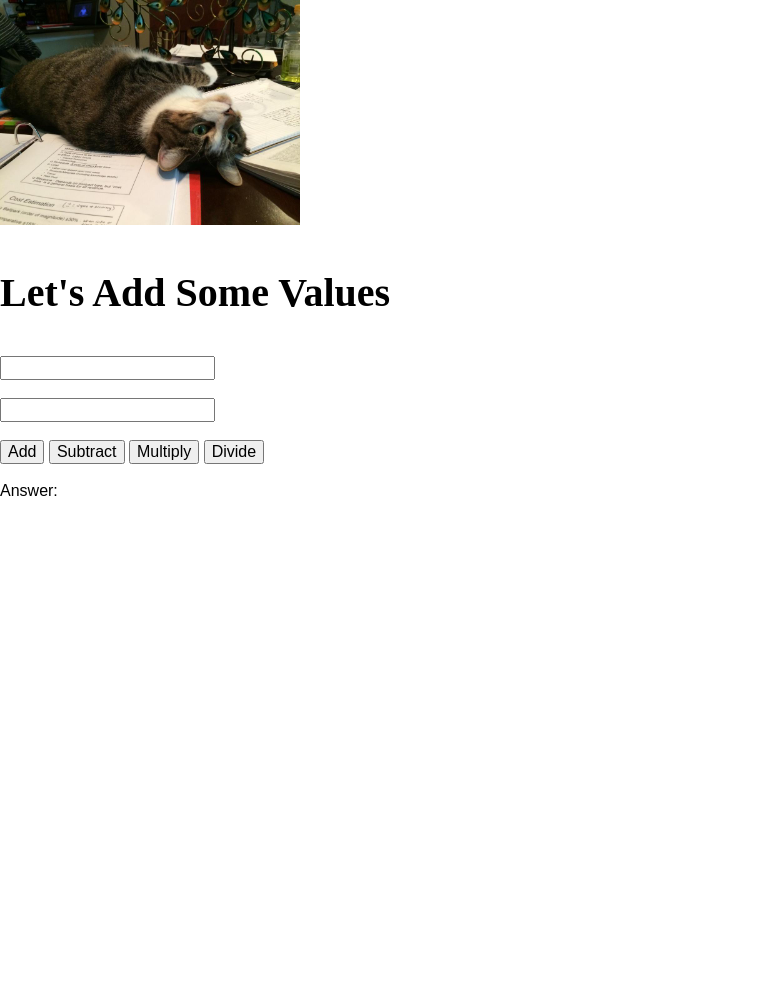
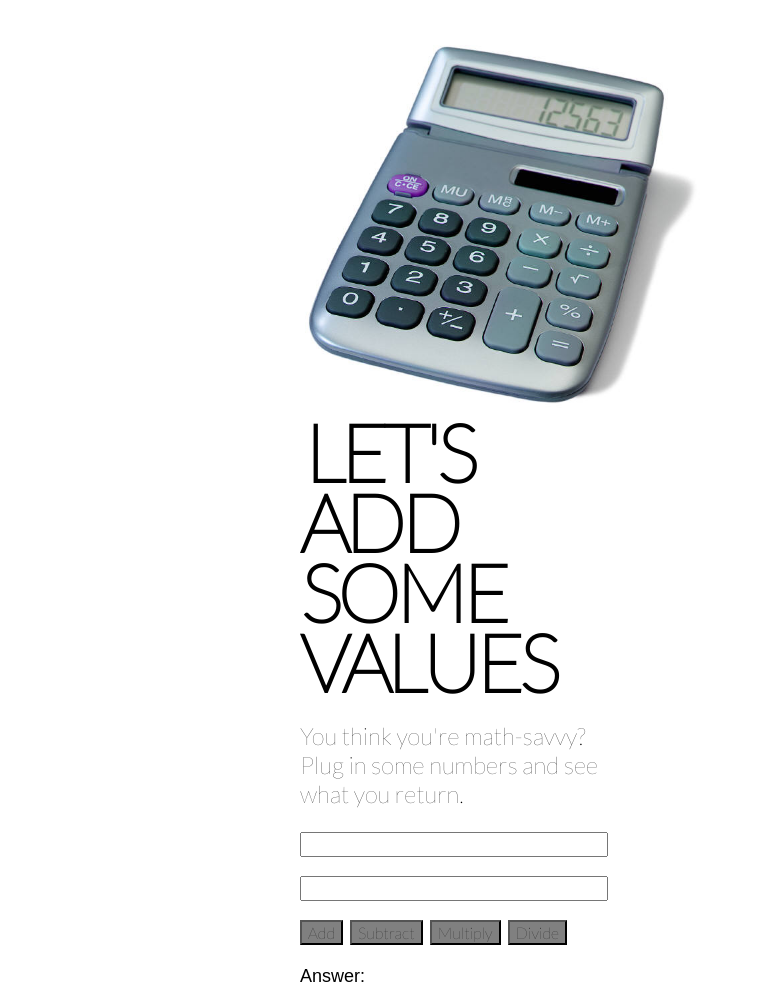
Before and after one commit to Shane40/Catcaculator, a plain HTML site: page index.html in a window 1280 px wide. Shown: the whole page, without its empty margins (0-757 px from the left). Before the commit the page ends 800 px from the top, so only its background shows below. Drawn offline with Linux system fonts and the light colour scheme.

Commit message:
type styling

```diff
--- a/index.html
+++ b/index.html
@@ -3,16 +3,18 @@
 <head>
 	<title>Catcalculator</title>
 </head>
-<link href='http://fonts.googleapis.com/css?family=Rokkitt' rel='stylesheet' type='text/css'>
+<link href='http://fonts.googleapis.com/css?family=Lato:100' rel='stylesheet' type='text/css'>
 <link rel="stylesheet" type="text/css" href="normalize.css">
-
 <link rel="stylesheet" type="text/css" href="main.css">
 <body>
 
-<img src="Samantha.jpg" width=300px />
-
-<h3>Let's Add Some Values</h3>
-
+	<img class="cat" src="Calc.jpg" width=400px />
+	<span class="border1"></span>
+	<h3>Let's Add Some Values</h3>
+	<div class="introtext">
+		<p>You think you're math-savvy? Plug in some numbers and see what you return.</p>
+		</div>
+	<div class="bodytype">
 <input type="text" id="num_one" />
 <br /><br />
 <input type="text" id="num_two" />
@@ -21,11 +23,12 @@
 <input type="submit" value="Subtract" id="calculateBtn2" />
 <input type="submit" value="Multiply" id="calculateBtn3" />
 <input type="submit" value="Divide" id="calculateBtn4" />
+	</div>
 
-<div class="answer">
+	<div class="answer">
   <br />
   Answer: <span id="answer"></span>
-</div>
+	</div>
 
 
 <script type="text/javascript" src="main.js"></script>
--- a/main.scss
+++ b/main.scss
@@ -1,8 +1,66 @@
+body {
+	width: 400px;
+	float: left;
+	margin-left: 300px;
+	margin-right: 300px;
+	margin-bottom: 100px;
+}
 h3 {
-	font-size: 40px;
-	font-family: 'Rokkitt', serif;
+	font-size: 80px;
+	font-family: 'Lato', sans-serif;
+	text-transform: uppercase;
+	letter-spacing: -5px;
+	width: 200px;
+	margin-bottom: 15px;
+	line-height: 70px;
+}
+img {
+	margin-top: 40px;
+	margin-bottom: -80px;
+}
+p {
+	font-family: 'Lato', sans-serif;
+	font-size: 24px;
+	line-height: 29px;
+	width: 300px;
+}
+.bodytype {
+	font-family: 'Lato', sans-serif;
+	color: black;
+}
+.border1 {
+	float: left;
+	overflow: auto;
+	color: hsl(0,0%,50%);
+	width: 4px;
+	height: 100px;
+	border-line: 2px;
+	line-height: 900%;
+	margin-right: 0px;
+}
+.answer {
+	font-size: 18px;
+}
+#calculateBtn1 {
+	background-color: hsl(0,0%,50%);
+	margin-right: 4px;
+}
+#calculateBtn2 {
+	background-color: hsl(0,0%,50%);
+	margin-right: 4px;
+}
+#calculateBtn3 {
+	background-color: hsl(0,0%,50%);
+	margin-right: 4px;
+}
+#calculateBtn4 {
+	background-color: hsl(0,0%,50%);
+	margin-right: 4px;
 }
 
-img {
-	margin-left: 40px;
+#num_one {
+	width: 300px;
 }
+#num_two {
+	width: 300px;
+}
--- a/main.scss.main.css
+++ /dev/null
@@ -1,23 +0,0 @@
-/*
-Errno::ENOENT: No such file or directory - main.scss.main.css
-
-Backtrace:
-/Library/Ruby/Gems/2.0.0/gems/sass-3.4.9/lib/sass/plugin/compiler.rb:482:in `read'
-/Library/Ruby/Gems/2.0.0/gems/sass-3.4.9/lib/sass/plugin/compiler.rb:482:in `update_stylesheet'
-/Library/Ruby/Gems/2.0.0/gems/sass-3.4.9/lib/sass/plugin/compiler.rb:215:in `block in update_stylesheets'
-/Library/Ruby/Gems/2.0.0/gems/sass-3.4.9/lib/sass/plugin/compiler.rb:209:in `each'
-/Library/Ruby/Gems/2.0.0/gems/sass-3.4.9/lib/sass/plugin/compiler.rb:209:in `update_stylesheets'
-/Library/Ruby/Gems/2.0.0/gems/sass-3.4.9/lib/sass/plugin/compiler.rb:293:in `watch'
-/Library/Ruby/Gems/2.0.0/gems/sass-3.4.9/lib/sass/plugin.rb:108:in `method_missing'
-/Library/Ruby/Gems/2.0.0/gems/sass-3.4.9/lib/sass/exec/sass_scss.rb:370:in `watch_or_update'
-/Library/Ruby/Gems/2.0.0/gems/sass-3.4.9/lib/sass/exec/sass_scss.rb:50:in `process_result'
-/Library/Ruby/Gems/2.0.0/gems/sass-3.4.9/lib/sass/exec/base.rb:52:in `parse'
-/Library/Ruby/Gems/2.0.0/gems/sass-3.4.9/lib/sass/exec/base.rb:19:in `parse!'
-/Library/Ruby/Gems/2.0.0/gems/sass-3.4.9/bin/sass:13:in `<top (required)>'
-/usr/bin/sass:23:in `load'
-/usr/bin/sass:23:in `<main>'
-*/
-body:before {
-  white-space: pre;
-  font-family: monospace;
-  content: "Errno::ENOENT: No such file or directory - main.scss.main.css"; }
```
Also changed, not shown: Calc.jpg (added), main.css, 1 other file.
